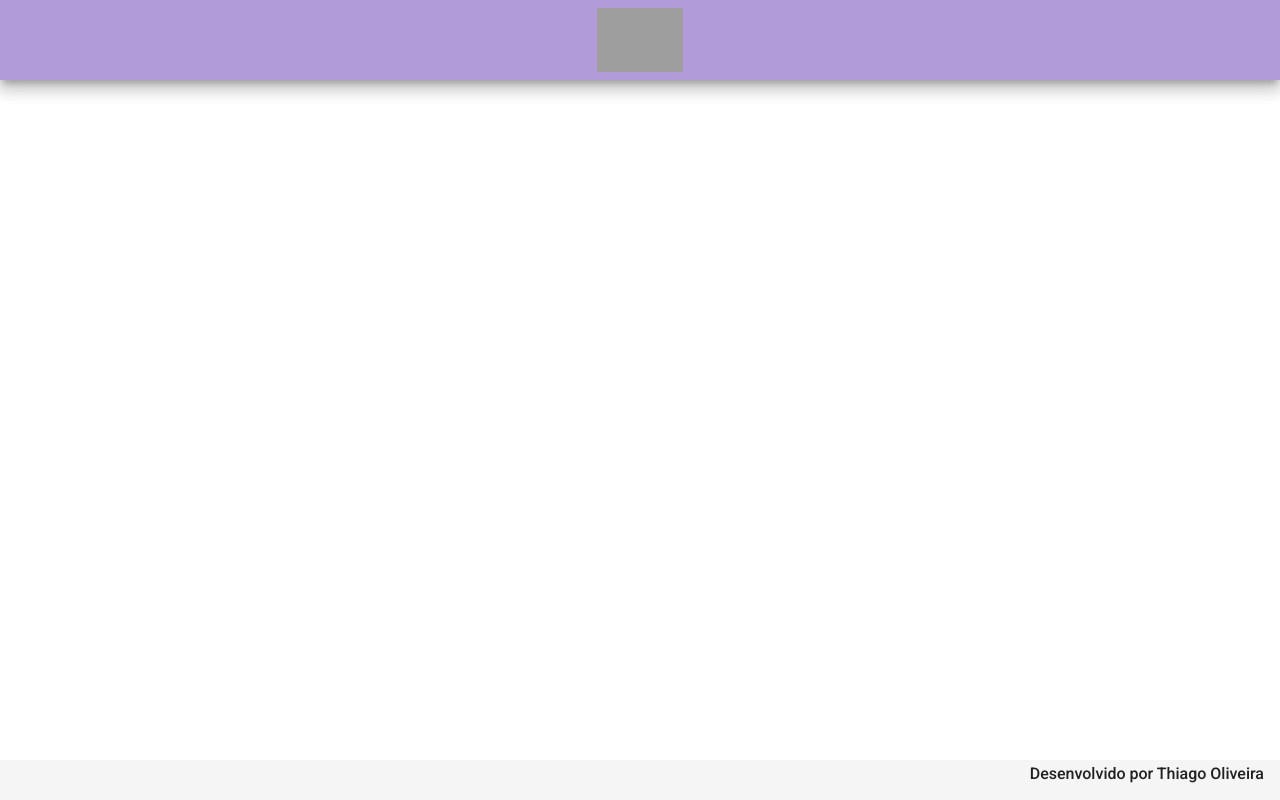
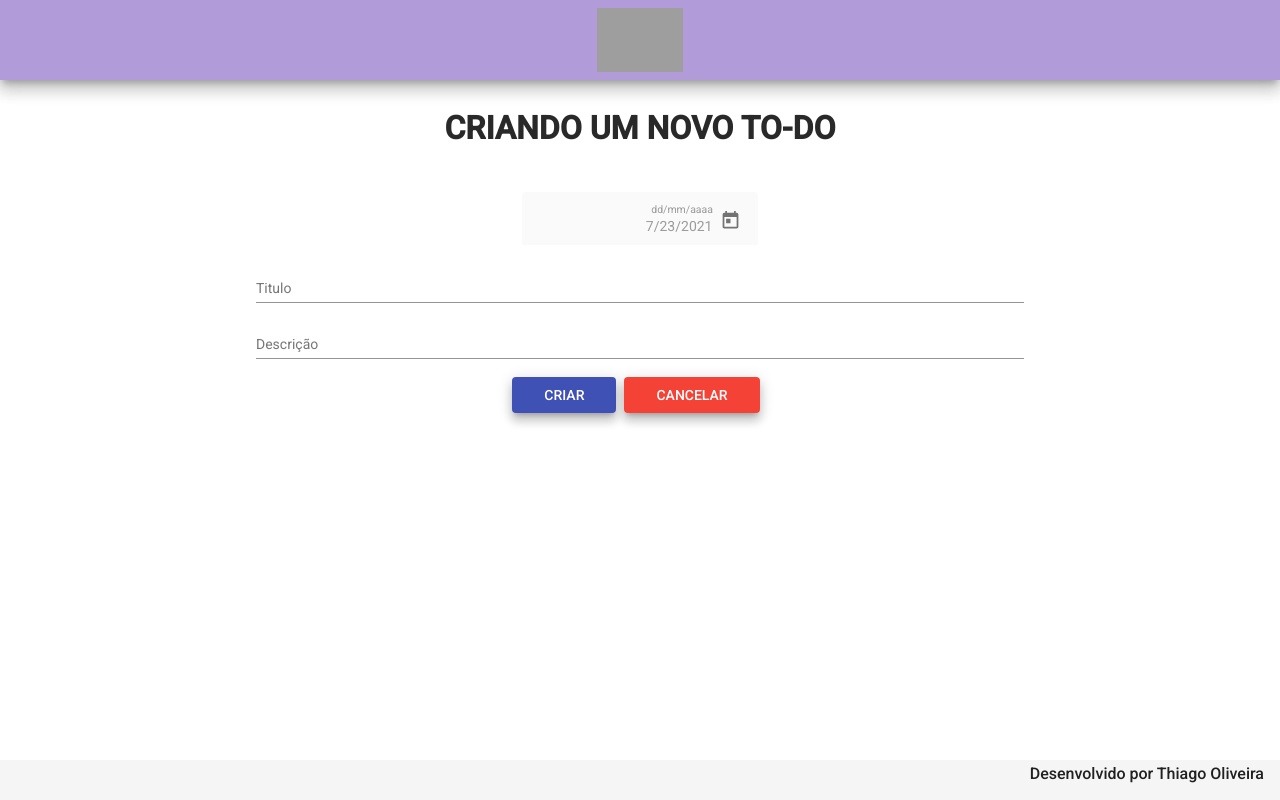
Before and after one commit to thiagop-o/angular-todo_list, an Angular app: page /create in a window 1280 px wide. Before the commit this address led to /. Built offline with nearby package versions, Linux system fonts and the light colour scheme; grey boxes are pictures that could not be loaded.

Commit message:
Metodo Create Finalizado

```diff
--- a/src/app/app-routing.module.ts
+++ b/src/app/app-routing.module.ts
@@ -1,3 +1,4 @@
+import { CreateComponent } from './components/create/create.component';
 import { FinalizadosComponent } from './components/finalizados/finalizados.component';
 import { ReadAllComponent } from './components/read-all/read-all.component';
 import { NgModule } from '@angular/core';
@@ -11,6 +12,10 @@
   {
     path: 'finalizados',
     component: FinalizadosComponent
+  },
+  {
+    path: 'create',
+    component: CreateComponent
   }
 ];
 
--- /dev/null
+++ b/src/app/components/create/create.component.css
@@ -0,0 +1,32 @@
+form {
+    width: 60%;
+    margin: 2rem auto 0 auto;
+    text-align: center;
+
+}
+
+.data-finalizada {
+    text-align: right;
+}
+
+h1 {
+    font-size: 2rem;
+    font-weight: 600;
+    margin-bottom: 3rem;
+    color: rgb(41, 41, 41);
+}
+
+.form {
+    width: 100%;
+}
+
+.buttons {
+    width: 100%;
+
+}
+
+button {
+    margin-right: .5rem;
+    padding-right: 2rem;
+    padding-left: 2rem;
+}
--- /dev/null
+++ b/src/app/components/create/create.component.html
@@ -0,0 +1,24 @@
+<form>
+  <h1>CRIANDO UM NOVO TO-DO</h1>
+  <mat-form-field class="data-finalizada" appearance="fill">
+    <mat-label>dd/mm/aaaa</mat-label>
+    <input [(ngModel)]="todo.dataParaFinalizar" name="todo.dataParaFinalizar" matInput [matDatepicker]="dp3" disabled />
+    <mat-datepicker-toggle matSuffix [for]="dp3"></mat-datepicker-toggle>
+    <mat-datepicker #dp3 disabled="false"></mat-datepicker>
+  </mat-form-field>
+
+  <div class="forms">
+    <mat-form-field class="form">
+      <mat-label>Titulo</mat-label>
+      <input [(ngModel)]="todo.titulo" name="todo.titulo" matInput placeholder="Estudar Spring" />
+    </mat-form-field>
+    <mat-form-field class="form">
+      <mat-label>Descrição</mat-label>
+      <input [(ngModel)]="todo.descricao" name="todo.descricao" matInput placeholder="Estudar Spring 2" />
+    </mat-form-field>
+  </div>
+  <div class="buttons">
+    <button (click)="create()" class="novo-todo mat-elevation-z8" mat-raised-button color="primary">CRIAR</button>
+    <button  (click)="cancel()" class="novo-todo mat-elevation-z8" mat-raised-button color="warn">CANCELAR</button>
+  </div>
+</form>
--- /dev/null
+++ b/src/app/components/create/create.component.ts
@@ -0,0 +1,43 @@
+import { TodoService } from 'src/app/services/todo.service';
+import { Router } from '@angular/router';
+import { Component, OnInit } from '@angular/core';
+import { Todo } from 'src/app/models/todo';
+
+@Component({
+  selector: 'app-create',
+  templateUrl: './create.component.html',
+  styleUrls: ['./create.component.css']
+})
+export class CreateComponent implements OnInit {
+  todo: Todo = {
+    titulo: '',
+    descricao: '',
+    dataParaFinalizar: new Date,
+    finalizado : false
+  }
+
+  constructor(private router: Router, private service: TodoService) { }
+
+  ngOnInit(): void {
+  }
+
+  create(): void {
+    this.formatarData()
+    this.service.create(this.todo).subscribe((resposta) => {
+      this.service.message('To-do criado com sucesso!');
+      this.router.navigate(['']);
+    },err => {
+      this.service.message('Falha ao criar o TO-DO');
+      this.router.navigate(['']);
+    })
+  }
+
+  cancel(): void {
+    this.router.navigate(['']);
+  }
+
+  formatarData(): void {
+    let data = new Date(this.todo.dataParaFinalizar)
+    this.todo.dataParaFinalizar = `${data.getDate()}/${data.getMonth() +1 }/${data.getFullYear()}`
+  }
+}
--- a/src/app/components/read-all/read-all.component.html
+++ b/src/app/components/read-all/read-all.component.html
@@ -5,7 +5,7 @@
     </div>
 
 
-    <button class="novo-todo mat-elevation-z8" mat-raised-button color="primary">NOVO TO-DO</button>
+    <button (click)="create()" class="novo-todo mat-elevation-z8" mat-raised-button color="primary">NOVO TO-DO</button>
     <div class="content" *ngFor="let item of list">
         <mat-card class="mat-elevation-z8">
             <p>Data para finalizar: {{ item.dataParaFinalizar }}</p>
@@ -14,8 +14,8 @@
               <mat-card-subtitle>{{ item.descricao }}</mat-card-subtitle>
             </mat-card-header>
             <div class="actions">
-                <button mat-mini-fab color="primary">
-                    <mat-icon>done</mat-icon>
+                <button (click)="finalizar(item)" mat-mini-fab color="primary">
+                    <mat-icon >done</mat-icon>
                 </button>
                 <button mat-mini-fab color="accent">
                     <mat-icon>edit</mat-icon>
--- a/src/app/components/read-all/read-all.component.ts
+++ b/src/app/components/read-all/read-all.component.ts
@@ -39,9 +39,20 @@
     this.service.delete(id).subscribe((resposta) => {
       if (resposta === null){
         this.service.message('Task Deletada com Sucesso');
-        this.list = this.list.filter(todo => todo.id !== id);
+        this.list = this.list.filter((todo) => todo.id !== id);
       }
     })
+  }
+  finalizar(item: Todo):void {
+    item.finalizado = true;
+    this.service.update(item).subscribe(() => {
+      this.service.message('Task Finalizada com Sucesso');
+      this.list = this.list.filter((todo) => todo.id !== item.id);
+      this.closed++;
+    });
+  }
+  create(): void {
+    this.router.navigate(['create']);
   }
 
   tasksFinalizadas(): void {
--- a/src/app/models/todo.ts
+++ b/src/app/models/todo.ts
@@ -2,6 +2,6 @@
     id?: String,
     titulo: String,
     descricao?: String,
-    dataParaFinalizar: Date,
+    dataParaFinalizar: any,
     finalizado: Boolean
 }
--- a/src/app/services/todo.service.ts
+++ b/src/app/services/todo.service.ts
@@ -17,9 +17,18 @@
     return this.http.get<Todo[]>(this.baseUrl);
   }
 
+  update(todo: Todo): Observable<Todo>{
+    const url = `${this.baseUrl}/${todo.id}`
+    return this.http.put<Todo>(url,todo);
+  }
+
   delete(id: any):Observable<void>{
     const url = `${this.baseUrl}/${id}`
     return this.http.delete<void>(url);
+  }
+
+  create(todo: Todo): Observable<Todo> {
+    return this.http.post<Todo>(this.baseUrl,todo);
   }
 
   message(msg: String):void {
```
Also changed, not shown: src/app/app.module.ts (+37 -13 lines).
